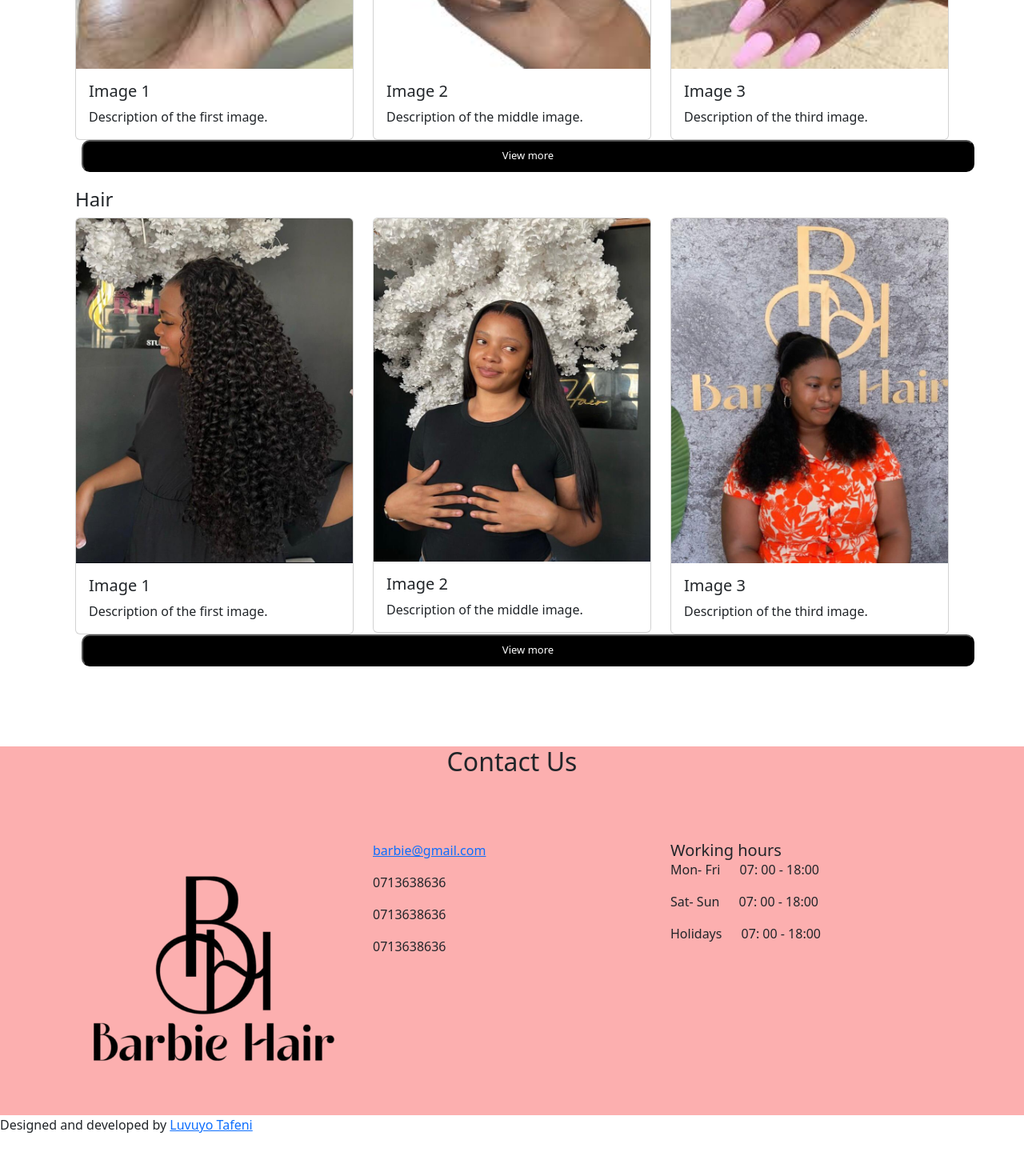
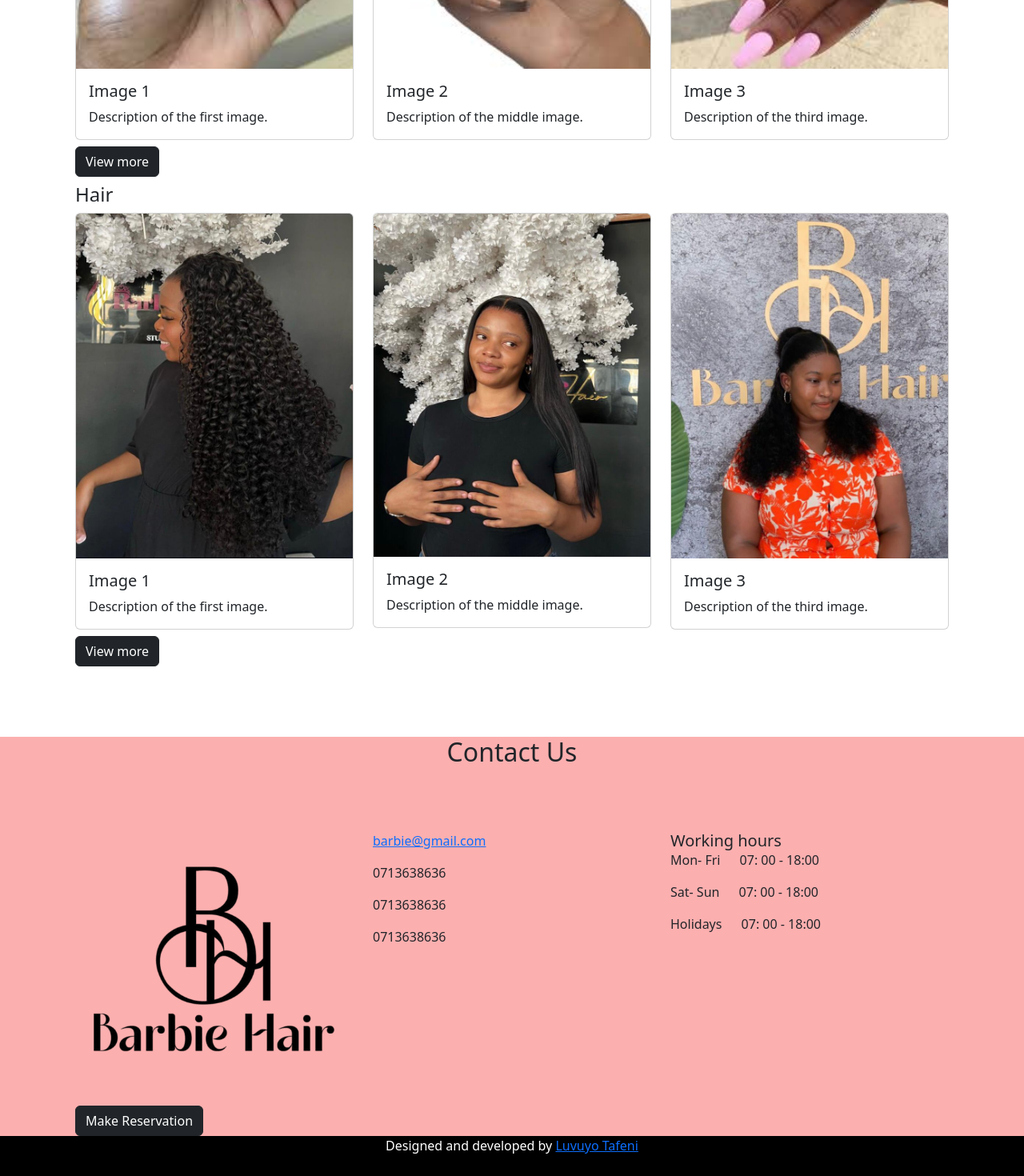
Before and after one commit to Luvuyotafeni/Salon, a React (Create React App) app: page / in a window 1280 px wide. Shown: the part 3431-4901 px from the top of the page at 80% size. Before the commit the page ends 4849 px from the top, so only its background shows below. Built offline with nearby package versions, Linux system fonts and the light colour scheme.

Commit message:
changed the buttons and added the bootsrap classes for them

```diff
--- a/src/components/Contact/Contact.jsx
+++ b/src/components/Contact/Contact.jsx
@@ -36,6 +36,7 @@ const Contact = () => {
                   </div>
               </div>
             </div>
+            <button className='btn btn-dark'>Make Reservation</button>
           </div>
 
         </div>
--- a/src/components/Footer/Footer.css
+++ b/src/components/Footer/Footer.css
@@ -4,4 +4,8 @@
     background-color: black;
     color: white;
     text-align: center;
+    margin-top: 0;
 }
+p{
+    margin-top: 10px;
+}
--- a/src/components/Footer/Footer.jsx
+++ b/src/components/Footer/Footer.jsx
@@ -1,8 +1,11 @@
 import React from 'react'
+import './Footer.css'
 
 const Footer = () => {
   return (
-    <div className='footer'>Designed and developed by <a href='https://portfolio-bb7ce.web.app/'>Luvuyo Tafeni</a></div>
+    <div className='footer'>
+        <p>Designed and developed by <a href='https://portfolio-bb7ce.web.app/'>Luvuyo Tafeni</a></p>
+    </div>
   )
 }
 
--- a/src/components/Products/Products.jsx
+++ b/src/components/Products/Products.jsx
@@ -45,8 +45,9 @@ const Products = () => {
               </div>
             </div>
           </div>
-          <button className='btn-vm'>View more</button>
+
         </div>
+        <button className='btn btn-dark mt-2 mb-2'>View more</button>
       </div>
       <div className='container'>
           <h4>
@@ -82,8 +83,8 @@ const Products = () => {
               </div>
             </div>
           </div>
-          <button className='btn-vm'>View more</button>
         </div>
+        <button className='btn btn-dark mt-2 mb-2'>View more</button>
       </div>
     </div>
   )
```
